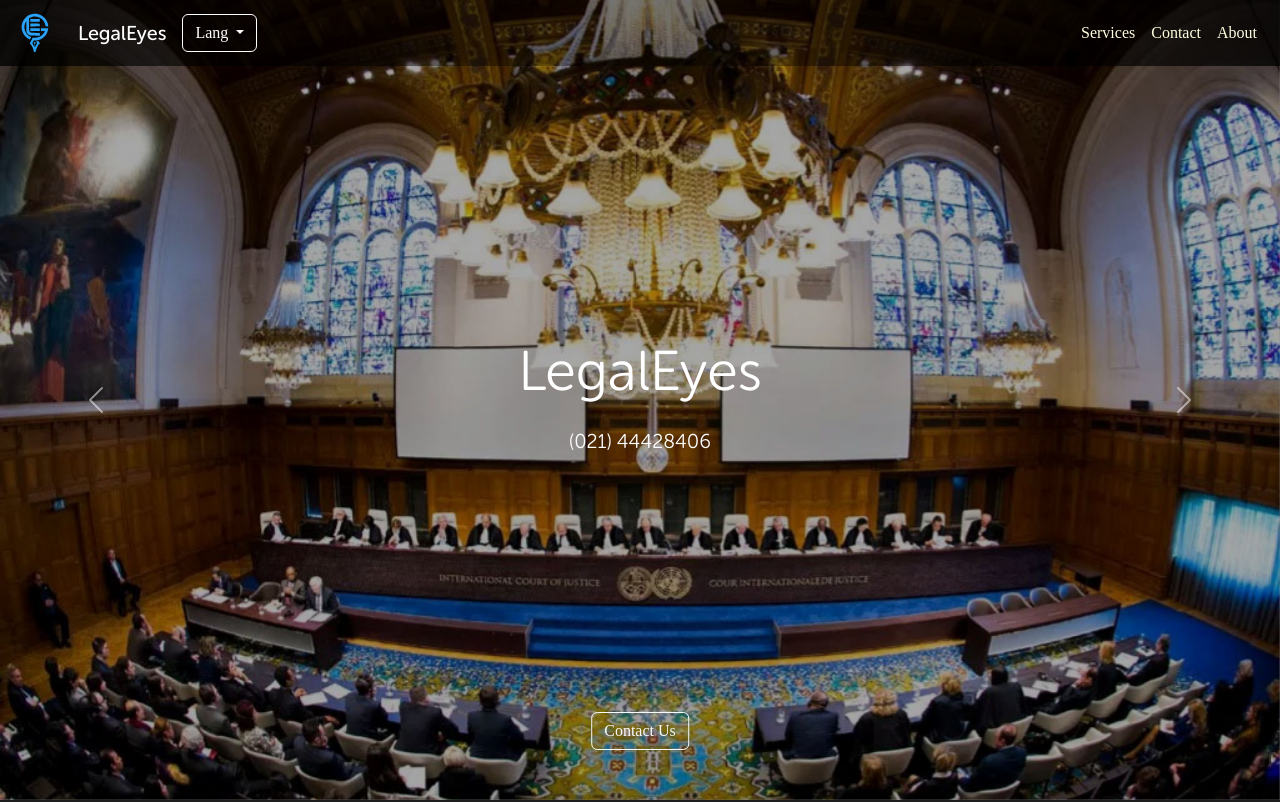
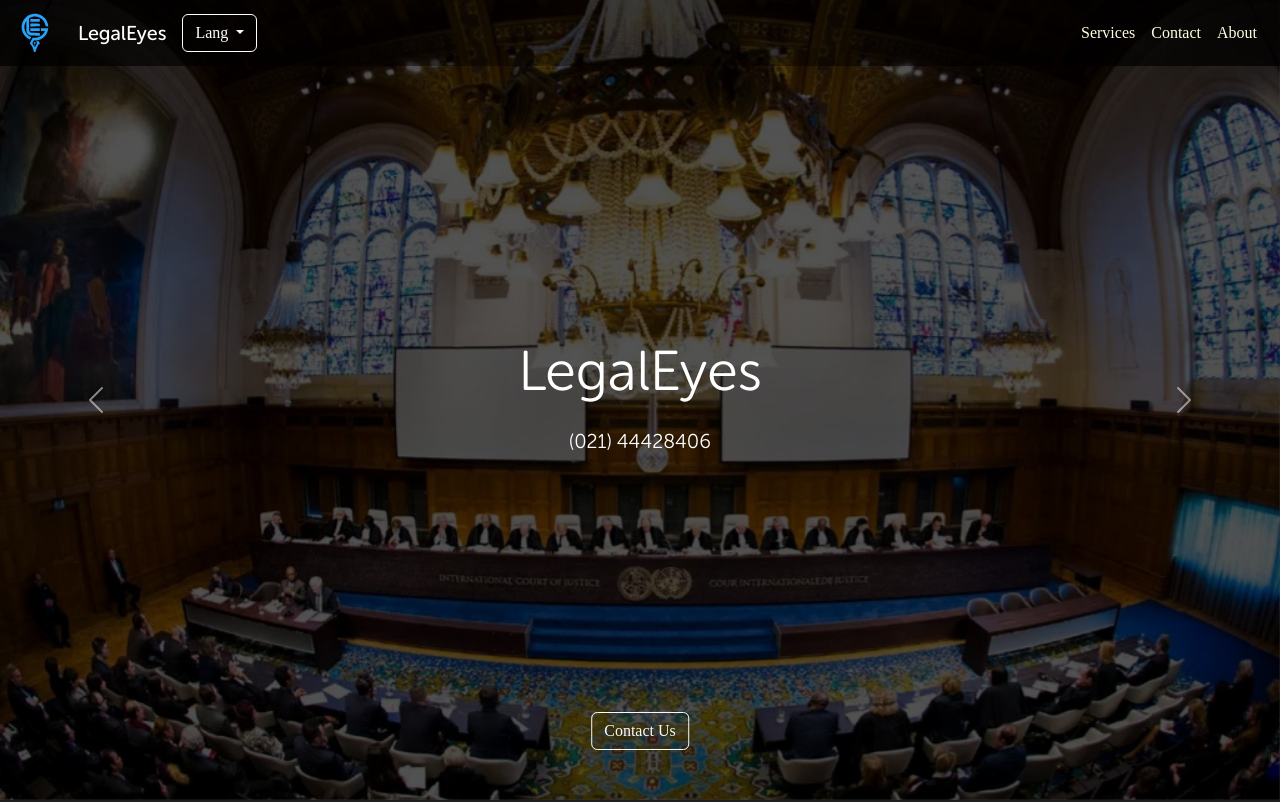
Before and after one commit to SoroushJM/LawWebsite-dev, a website: page en.html in a window 1280 px wide. Shown: the top 802 px of the page. Drawn offline with Linux system fonts and the light colour scheme.

Commit message:
corrected nabar and adjusted transparet elemnt of images

```diff
--- a/css/Main.css
+++ b/css/Main.css
@@ -1,17 +1,16 @@
-
 :root {
   --navy-background: #1e1e1e;
   /* Dark navy background */
   --light-text: #ffffe0;
   /* Light text color */
-  --gold-accent: #FFC857;
+  --gold-accent: #ffc857;
   /* Gold accent color */
-  --teal-accent: #4FD1C5;
+  --teal-accent: #4fd1c5;
   /* Teal accent color */
-  --coral-accent: #FF6B6B;
+  --coral-accent: #ff6b6b;
   /* Coral accent color */
 }
-.accent-color{
+.accent-color {
   color: var(--gold-accent);
 }
 
@@ -29,14 +28,26 @@
   margin: 0;
   /* Remove default margin */
 }
+button.carousel-control-prev,
+button.carousel-control-next {
+  z-index: 1000;
+}
+.z-index1000
+{
+  z-index: 1000;
+}
 
 /* Background colors */
-.bg-Main{
-  background:var(--navy-background);
+.bg-Main {
+  background: var(--navy-background);
 }
 .navbar {
-  background: rgb(0,0,0);
-  background: radial-gradient(circle, rgba(0,0,0,0.27503501400560226) 0%, rgba(0,0,0,0.7652310924369747) 100%);
+  background: rgb(0, 0, 0);
+  background: radial-gradient(
+    circle,
+    rgba(0, 0, 0, 0.27503501400560226) 0%,
+    rgba(0, 0, 0, 0.7652310924369747) 100%
+  );
   padding-left: 15px;
   padding-right: 15px;
 }
@@ -78,13 +89,13 @@
 
 /* Hero section background overlay */
 .hero::before {
-  content: '';
+  content: "";
   position: absolute;
   top: 0;
   left: 0;
   right: 0;
   bottom: 0;
-  background-color: rgba(0, 0, 0, .5);
+  background-color: rgba(0, 0, 0, 0.5);
   /* Semi-transparent overlay */
 }
 
@@ -94,6 +105,7 @@
   bottom: 50px;
   left: 50%;
   transform: translateX(-50%);
+  z-index: 1000;
   /* Center horizontally */
 }
 
@@ -112,7 +124,6 @@
   /* Relative positioning for child elements */
   overflow: hidden;
   margin: 0;
-
 }
 
 /* Center the hero content */
@@ -132,8 +143,8 @@
 
 .hero img {
   object-fit: cover;
-  height: 100vh ;
-  width: 100vw  ;
+  height: 100vh;
+  width: 100vw;
   overflow: hidden;
 }
 .flag-icon {
@@ -142,23 +153,25 @@
   vertical-align: middle;
 }
 
-
-button.border-light-subtle{
-  border-color:rgba(255, 255, 255) !important;
+button.border-light-subtle {
+  border-color: rgba(255, 255, 255) !important;
 }
-button.border-light-subtle.show{
+button.border-light-subtle.show {
   border-width: 0.125rem;
-  border-color:rgba(255, 255, 255) !important;
+  border-color: rgba(255, 255, 255) !important;
 }
 
-
-.avatar-img{
+.avatar-img {
   border-radius: 50%;
   width: auto;
   max-width: 200px;
 }
-.logo-img{
+.logo-img {
   width: auto;
   max-width: 200px;
   align-self: center;
 }
+
+.dark-fade-bg {
+  background-color: rgba(0, 0, 0, 0.5); /* 50% opacity for black background */
+}
--- a/en.html
+++ b/en.html
@@ -23,17 +23,16 @@
 
 <body>
 
-  <nav class="fixed-top navbar navbar-dark navbar-expand-lg flex-wrap"> <!-- Navigation Bar -->
+  <nav class="fixed-top navbar navbar-dark navbar-expand-lg"> <!-- Navigation Bar -->
 
-    <div class=""> <!-- logo -->
-
+    <div> <!-- logo -->
       <a class="navbar-brand" href="#">
         <img src="Svgs/logo/legaleyes-logo-blue.svg" alt="logo image" width="50px">
         <span class="ms-2">LegalEyes</span>
       </a>
     </div>
 
-    <div class="dropdown">
+    <div class="dropdown flex-grow-1">
       <button class="btn bg-transparent border-light-subtle text-white dropdown-toggle" type="button"
         id="LanguageDropDown" data-bs-toggle="dropdown" aria-expanded="false">
         Lang
@@ -44,6 +43,8 @@
         <li><a class="dropdown-item" href="#">English</a></li>
       </ul>
     </div>
+
+
     <!-- Toggler for mobile view -->
     <button class="navbar-toggler" data-bs-target="#navbarNav" type="button" aria-controls="navbarNav"
       aria-expanded="false" aria-label="Toggle navigation" data-bs-toggle="collapse">
@@ -57,7 +58,6 @@
         <li class="nav-item"><a class="nav-link w-color" href="#">Contact</a></li>
         <li class="nav-item"><a class="nav-link w-color" href="#">About</a></li>
       </ul>
-    </div>
     </div>
   </nav>
 
@@ -77,15 +77,21 @@
       </div>
 
       <!-- Carousel controls -->
-      <button class="carousel-control-prev" type="button" data-bs-target="#carouselMain" data-bs-slide="prev">
+      <button class="carousel-control-prev z-index1000" type="button" data-bs-target="#carouselMain"
+        data-bs-slide="prev">
         <span class="carousel-control-prev-icon" aria-hidden="true"></span>
         <span class="visually-hidden">Previous</span>
       </button>
-      <button class="carousel-control-next" type="button" data-bs-target="#carouselMain" data-bs-slide="next">
+      <button class="carousel-control-next z-index1000" type="button" data-bs-target="#carouselMain"
+        data-bs-slide="next">
         <span class="carousel-control-next-icon" aria-hidden="true"></span>
         <span class="visually-hidden">Next</span>
       </button>
     </div>
+
+    <div class="hero-content position-absolute dark-fade-bg w-100 h-100">
+    </div>
+
 
     <!-- Hero Content -->
     <div class="hero-content position-absolute">
@@ -95,7 +101,7 @@
 
     <!-- Get in Touch Button -->
     <div class="get-in-touch">
-      <a class="btn btn-outline-light" href="#footer">Contact Us</a>
+      <a class="btn btn-outline-light " href="#footer">Contact Us</a>
     </div>
   </div>
 
```
